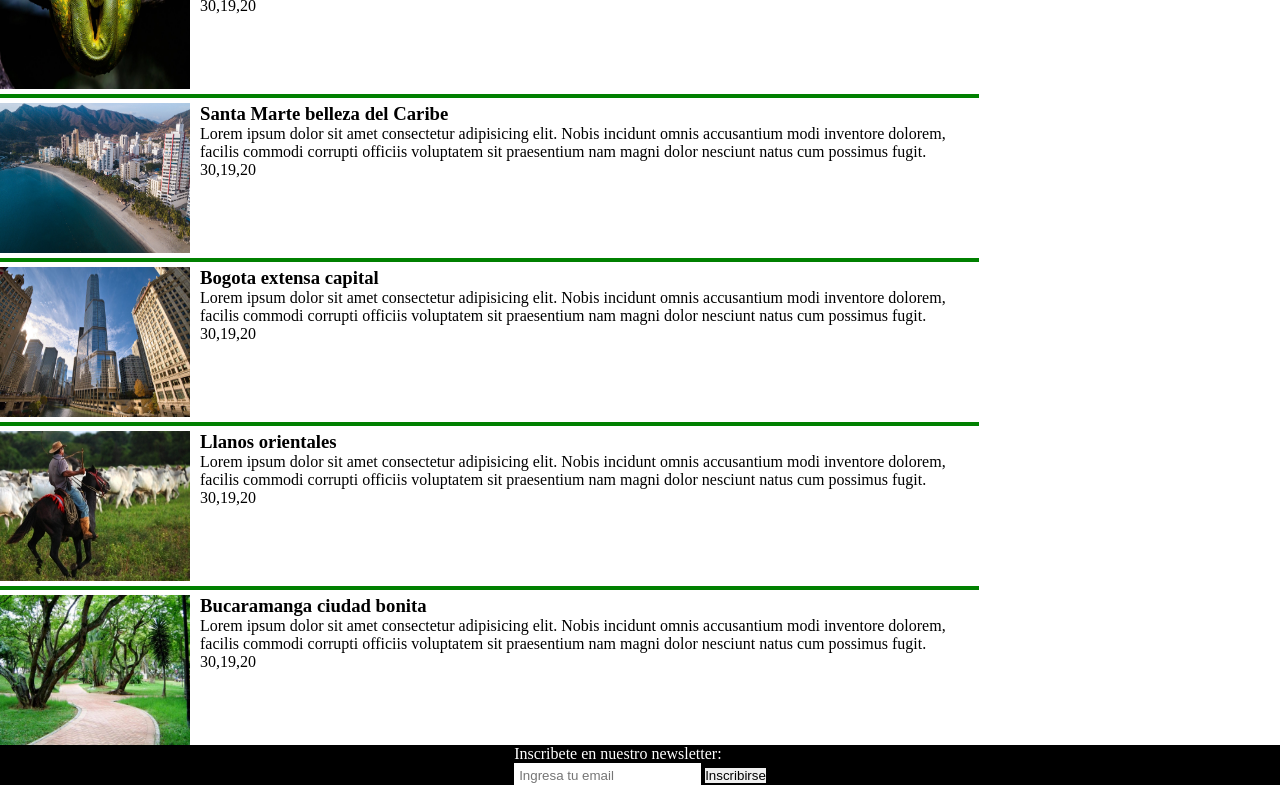
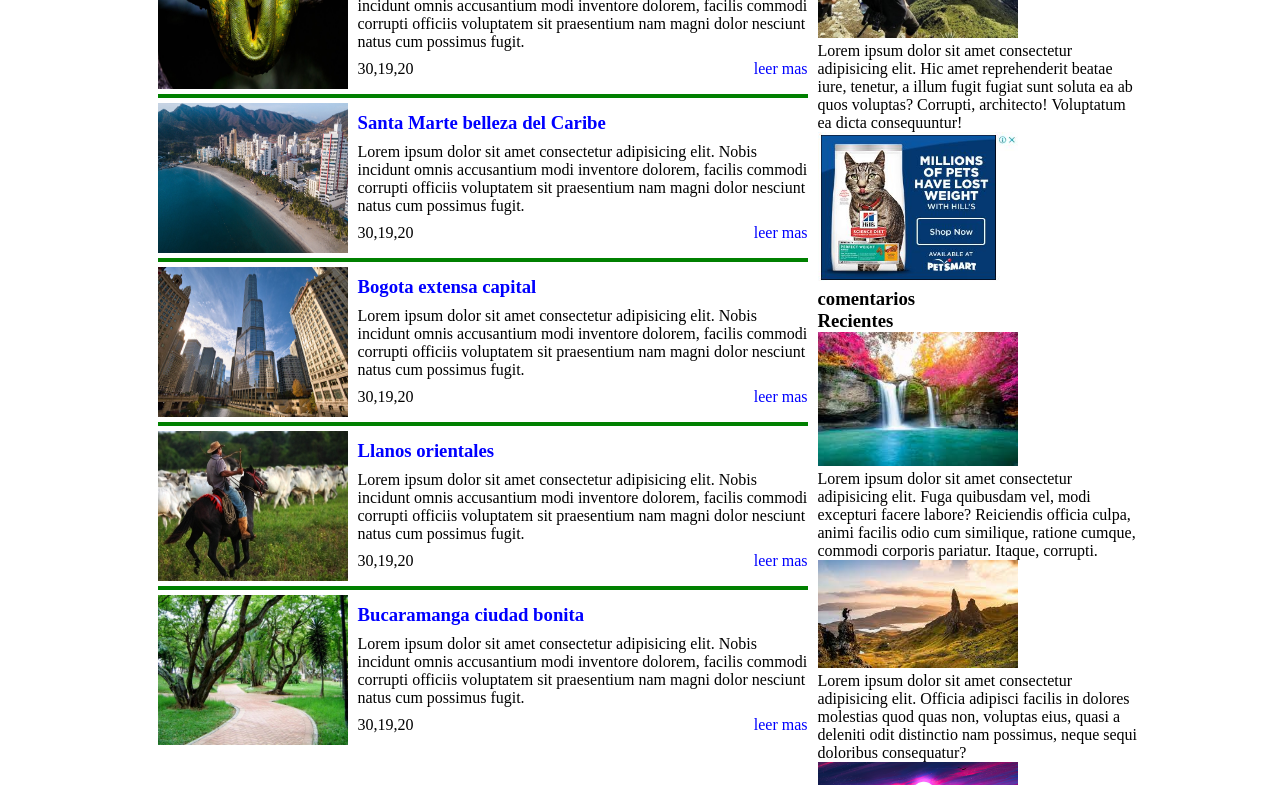
Before and after one commit to The-G-Man-Half-Life/simulacro_html, a plain HTML site: page index.html in a window 1280 px wide. Shown: the part 1063-1848 px from the top of the page. Drawn offline with nearby package versions, Linux system fonts and the light colour scheme.

Commit message:
trabajo muy avanzado solo falta la zona de anuncios

```diff
--- a/index.html
+++ b/index.html
@@ -83,6 +83,7 @@ Hora inicio: 6:30 -->
     </header>
     <main class="main">
         <section class="imagenes_paisajes">
+            <article class="contenido_interior">
                 <article class="magdalena">
                     <p>
                         MI VIAJE POR MAGDALENA
@@ -109,11 +110,13 @@ Hora inicio: 6:30 -->
                     </p>
                 </article>
         </section>
+        </article>
         <section class="zona_compartida">
             <article class="imagenes_paisajes_2">
                 <hr class="hr">
                 <article class="serpiente_python">
-                    <img src="../simulacro_html/public/images/serpiente-piton-verde_1280x720_xtrafondos.com.jpg" alt="serpiente pithon">
+                    <img src="../simulacro_html/public/images/serpiente-piton-verde_1280x720_xtrafondos.com.jpg"
+                        alt="serpiente pithon">
                     <div>
                         <h3>
                             serpienter_python
@@ -123,17 +126,19 @@ Hora inicio: 6:30 -->
                             modi inventore dolorem, facilis commodi corrupti officiis voluptatem sit praesentium nam
                             magni dolor nesciunt natus cum possimus fugit.
                         </p>
-                        <div>
+                        <div class="parte_inferior">
+                            <div class="fecha">
                                 <p>
                                     30,19,20
                                 </p>
                             </div>
-                        <div>
+                            <div class="leer_mas">
                                 <a href="">
                                     <p>
                                         leer mas
                                     </p>
                                 </a>
+                            </div>
                         </div>
                     </div>
                 </article>
@@ -149,12 +154,13 @@ Hora inicio: 6:30 -->
                             modi inventore dolorem, facilis commodi corrupti officiis voluptatem sit praesentium nam
                             magni dolor nesciunt natus cum possimus fugit.
                         </p>
-                        <div>
+                        <div class="parte_inferior">
+                            <div class="fecha">
                                 <p>
                                     30,19,20
                                 </p>
                             </div>
-                        <div>
+                            <div class="leer_mas">
                                 <a href="">
                                     <p>
                                         leer mas
@@ -162,10 +168,12 @@ Hora inicio: 6:30 -->
                                 </a>
                             </div>
                         </div>
+                    </div>
                 </article>
                 <hr class="hr">
                 <article class="serpiente_python">
-                    <img src="../simulacro_html/public/images/edificios-en-ciudad_1280x720_xtrafondos.com.jpg" alt="bogota imagen" >
+                    <img src="../simulacro_html/public/images/edificios-en-ciudad_1280x720_xtrafondos.com.jpg"
+                        alt="bogota imagen">
                     <div>
                         <h3>
                             Bogota extensa capital
@@ -175,17 +183,19 @@ Hora inicio: 6:30 -->
                             modi inventore dolorem, facilis commodi corrupti officiis voluptatem sit praesentium nam
                             magni dolor nesciunt natus cum possimus fugit.
                         </p>
-                        <div>
+                        <div class="parte_inferior">
+                            <div class="fecha">
                                 <p>
                                     30,19,20
                                 </p>
                             </div>
-                        <div>
+                            <div class="leer_mas">
                                 <a href="">
                                     <p>
                                         leer mas
                                     </p>
                                 </a>
+                            </div>
                         </div>
                     </div>
                 </article>
@@ -201,17 +211,19 @@ Hora inicio: 6:30 -->
                             modi inventore dolorem, facilis commodi corrupti officiis voluptatem sit praesentium nam
                             magni dolor nesciunt natus cum possimus fugit.
                         </p>
-                        <div>
+                        <div class="parte_inferior">
+                            <div class="fecha">
                                 <p>
                                     30,19,20
                                 </p>
                             </div>
-                        <div>
+                            <div class="leer_mas">
                                 <a href="">
                                     <p>
                                         leer mas
                                     </p>
                                 </a>
+                            </div>
                         </div>
                     </div>
                 </article>
@@ -227,12 +239,13 @@ Hora inicio: 6:30 -->
                             modi inventore dolorem, facilis commodi corrupti officiis voluptatem sit praesentium nam
                             magni dolor nesciunt natus cum possimus fugit.
                         </p>
-                        <div>
+                        <div class="parte_inferior">
+                            <div class="fecha">
                                 <p>
                                     30,19,20
                                 </p>
                             </div>
-                        <div>
+                            <div class="leer_mas">
                                 <a href="">
                                     <p>
                                         leer mas
@@ -240,55 +253,54 @@ Hora inicio: 6:30 -->
                                 </a>
                             </div>
                         </div>
+                    </div>
                 </article>
             </article>
-            <hr class="hr">
-            <article>
-                <article>
-                    <img src="" alt="">
+
+            <article class="zona_anuncios">
+                <article class="anuncio_1">
+                    <img src="./public/images/sobremi.jpg" alt="">
                     <p>
-                        aaa
+                        Lorem ipsum dolor sit amet consectetur adipisicing elit. Hic amet reprehenderit beatae iure,
+                        tenetur, a illum fugit fugiat sunt soluta ea ab quos voluptas? Corrupti, architecto! Voluptatum
+                        ea dicta consequuntur!
                     </p>
                 </article>
-                <article>
-                    <img src="" alt="">
+                <article class="anuncio_2">
+                    <img src="./public/images/anuncio3.webp" alt="">
                 </article>
-                <article>
+                <article class="zona_comentarios_recientes">
+                    <h3>
+                        comentarios <br>
+                        Recientes
+                    </h3>
+                    <div class="comentarios">
+                        <img src="./public/images/imagen1.jpeg" alt="comentario">
                         <p>
-
-                    </p>
-                    <div>
-                        <img src="" alt="">
-                        <p>
-
+                            Lorem ipsum dolor sit amet consectetur adipisicing elit. Fuga quibusdam vel, modi excepturi
+                            facere labore? Reiciendis officia culpa, animi facilis odio cum similique, ratione cumque,
+                            commodi corporis pariatur. Itaque, corrupti.
                         </p>
                     </div>
-                    <div>
-                        <img src="" alt="">
+                    <div class="comentarios">
+                        <img src="./public/images/imagen2.jpeg" alt="comentario">
                         <p>
-
+                            Lorem ipsum dolor sit amet consectetur adipisicing elit. Officia adipisci facilis in dolores
+                            molestias quod quas non, voluptas eius, quasi a deleniti odit distinctio nam possimus, neque
+                            sequi doloribus consequatur?
                         </p>
                     </div>
-                    <div>
-                        <img src="" alt="">
+                    <div class="comentarios">
+                        <img src="./public/images/imagen3.jpg" alt="comentario">
                         <p>
-
+                            Lorem ipsum dolor sit amet consectetur adipisicing elit. Voluptas neque temporibus
+                            laboriosam ea ad nisi praesentium impedit nulla ipsa, natus et doloribus, culpa dolore
+                            quidem nostrum odit minus sed labore!
                         </p>
                     </div>
                 </article>
-                <article>
-                    <div>
-                        <img src="" alt="">
-                        <div>
-                        <p>
-
-                        </p>
-                        <p>
-
-                        </p>
-                        </div>
-                        <img src="" alt="">
-                    </div>
+                <article class="anuncio_2">
+                    <img src="./public/images/anuncio.webp" alt="">
                 </article>
             </article>
 
@@ -302,7 +314,7 @@ Hora inicio: 6:30 -->
                 </p>
             </article>
             <article class="correo">
-                <input type="text" placeholder="Ingresa tu email">
+                <input type="email" placeholder="Ingresa tu email">
                 <button type="submit"><span>Inscribirse</span></button>
             </article>
             <article>
--- a/src/css/styles_index.css
+++ b/src/css/styles_index.css
@@ -17,10 +17,14 @@ i{
 a{
     color: white;
 }
+header{
+    width: 100%;
+}
 .nav{background-color:rgb(100, 100, 100, 0.8);
     display: flex;
     align-items: center;
     justify-content: space-around;
+    width: 100%;
 }
 .header_main{
     display: flex;
@@ -73,8 +77,10 @@ a{
     color: white;
 }
 .imagenes_paisajes{
-    position: relative;
-    left:25%;
+    display: flex;
+    justify-content: center;
+}
+.contenido_interior{
     display: flex;
     margin-top: 50px;
     justify-content: center;
@@ -83,7 +89,7 @@ a{
     width: 1000px;
 
 }
-.imagenes_paisajes p{
+.contenido_interior p{
     background-color: rgb(100, 100, 100, 0.7);
     width: 100%;
     height: 20%;
@@ -92,6 +98,7 @@ a{
     padding-top: 15px;
     padding-left: 5%;
 }
+
 .magdalena {
     background-image: url("../../public/images/santamarta.jpeg");
     width: 300px;
@@ -138,21 +145,37 @@ a{
 .zona_compartida{
     margin-top: 10%;
     display: flex;
-    width: 1000px;
+    width: 1300px;
     justify-content: center;
-
-
+    gap: 10px;
 }
 .imagenes_paisajes_2{
-    width: 1000px
+    width: 50%;
+    margin-bottom: 100px;
 }
 .serpiente_python{
     display: flex;
+    align-items: center;
+    width: 100%;
+}
+.serpiente_python h3{
+    padding-bottom: 2%;
+    color: blue;
+}
+.serpiente_python p{
+    padding-bottom: 2%;
+}
+.parte_inferior{
+    display: flex;
+    justify-content: space-between;
 }
 .serpiente_python img{
     width: 200px;
     height: 150px;
     padding-right: 10px;
+}
+.serpiente_python a{
+    color: blue;
 }
 .hr{
     border-top: 2px solid;
@@ -161,25 +184,42 @@ a{
     margin-top: 5px;
     margin-bottom: 5px;
 }
+.zona_anuncios{
+    width: 25%;
+}
+.zona_anuncios img{
+    max-width:200px;
+}
 footer{
     display: flex;
     justify-content: center;
     width: 100%;
+    height: 100px;
     background-color: black;
 }
 .newsletter{
+    display: flex;
+    justify-content: center;
     color: white;
+    padding-bottom: 10px;
+}
+.correo{
+    padding-bottom: 10px;
+}
+.correo input{
+    border-top-left-radius:10px ;
+    border-top-right-radius:10px ;
+    border-bottom-left-radius:10px ;
+    border-bottom-right-radius: 10px;
 }
 .redes_sociales_2{
-    width: 100%;
     display: flex;
     align-items: center;
-    padding-right: 40%;
+    justify-content: center;
     gap: 15px;
 
 }
 .facebook_2{
-
     padding: 5px ;
     border-radius: 100%;
     color: white;
```
Lines whose indentation alone changed are shown as unchanged.
